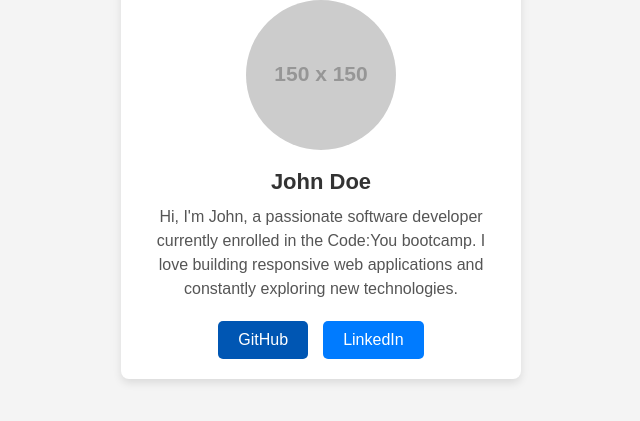
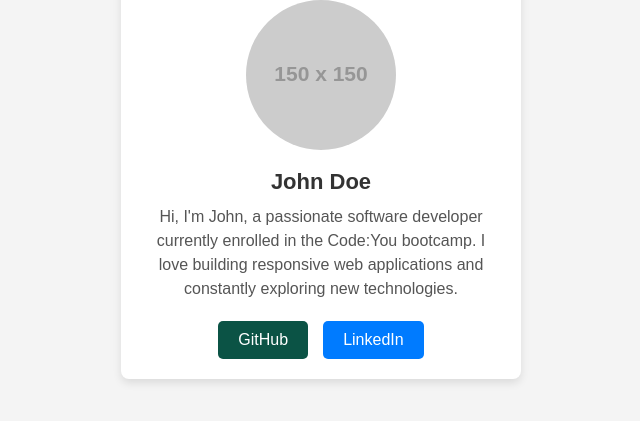
Before and after one commit to zulekhan/intro_final_f24, a plain HTML site: page index.html in a window 1280 px wide. In both pictures the pointer is over the link "GitHub". Shown: the part 245-666 px from the top of the page, without its empty margins (319-959 px from the left). Drawn offline with Linux system fonts and the light colour scheme; placeholder pictures from the web are drawn by us.

Commit message:
updated CSS and README

```diff
--- a/styles.css
+++ b/styles.css
@@ -72,7 +72,7 @@ header h1 {
 }
 
 .link-btn:hover {
-    background-color: #0056b3;
+    background-color: #0b5345;
 }
 
 /* Responsive Design */
```
Also changed, not shown: 1 other file.
